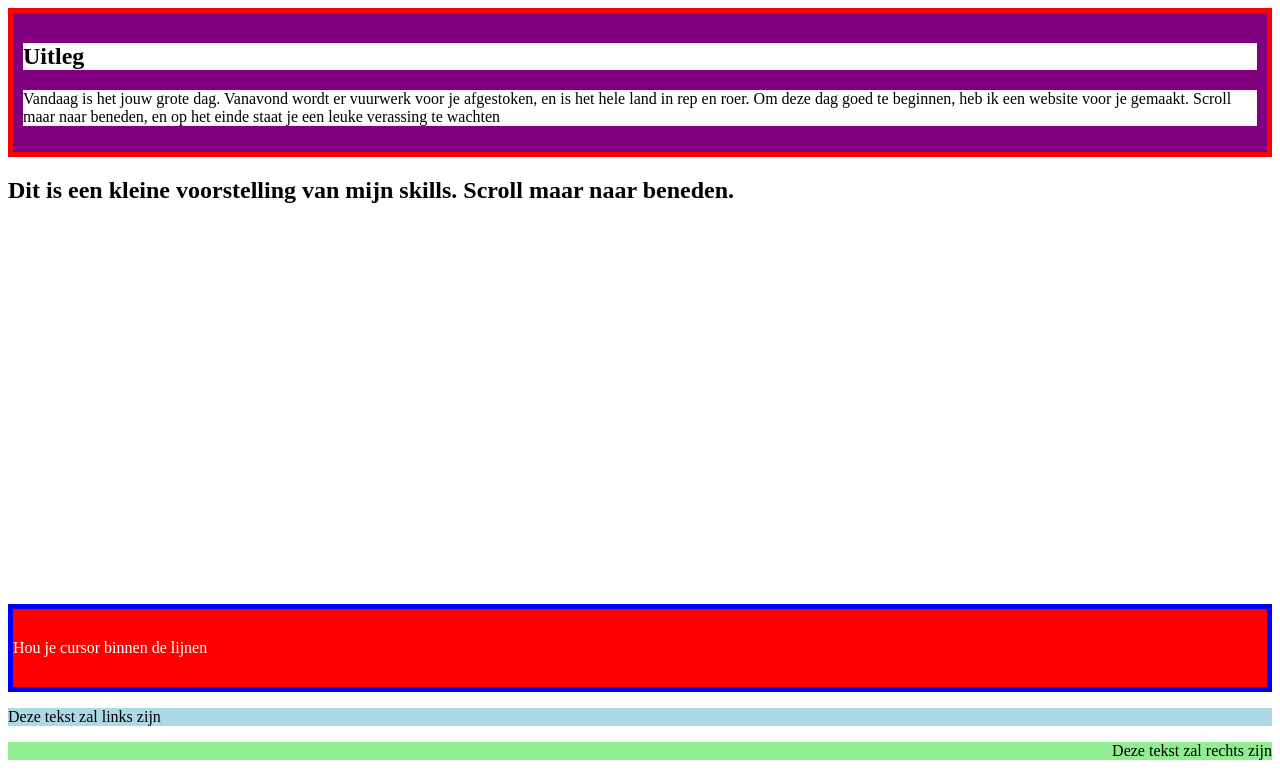
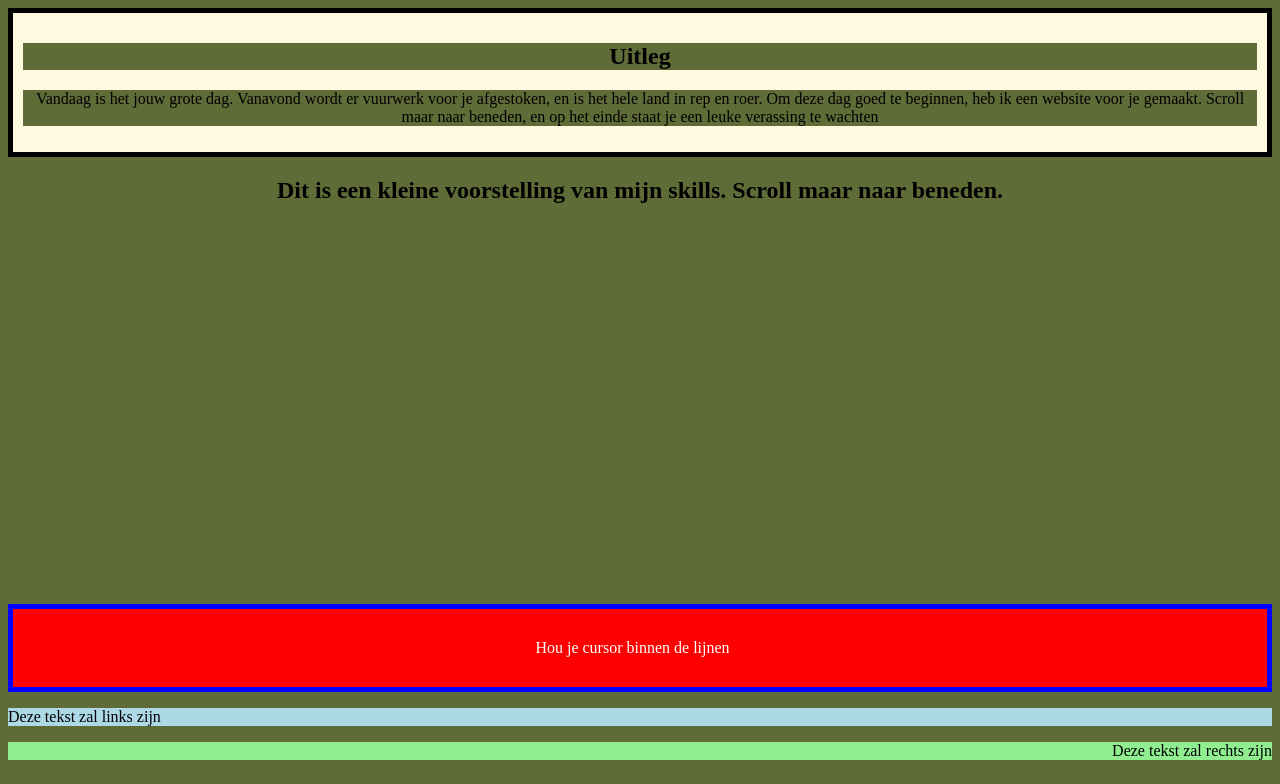
Before and after one commit to Daan-code-dev/Birthday-father, a plain HTML site: page index.html in a window 1280 px wide. Shown: the top 784 px of the page. Drawn offline with Linux system fonts and the light colour scheme.

Commit message:
change of colors

```diff
--- a/css/style.css
+++ b/css/style.css
@@ -1,12 +1,15 @@
 * {
-   background-color: white;
+   background-color: #606c38;
    color: black;
+   text-align: center;
 }
 #introduction {
 display: inline-block;
-background-color: purple;
-border: 5px solid red;
+background-color:#fefae0;
+border: 5px solid black;
 padding: 10px;
+margin-left: 75px
+margin-right: 75px;
 }
 
 #show-off {
```
